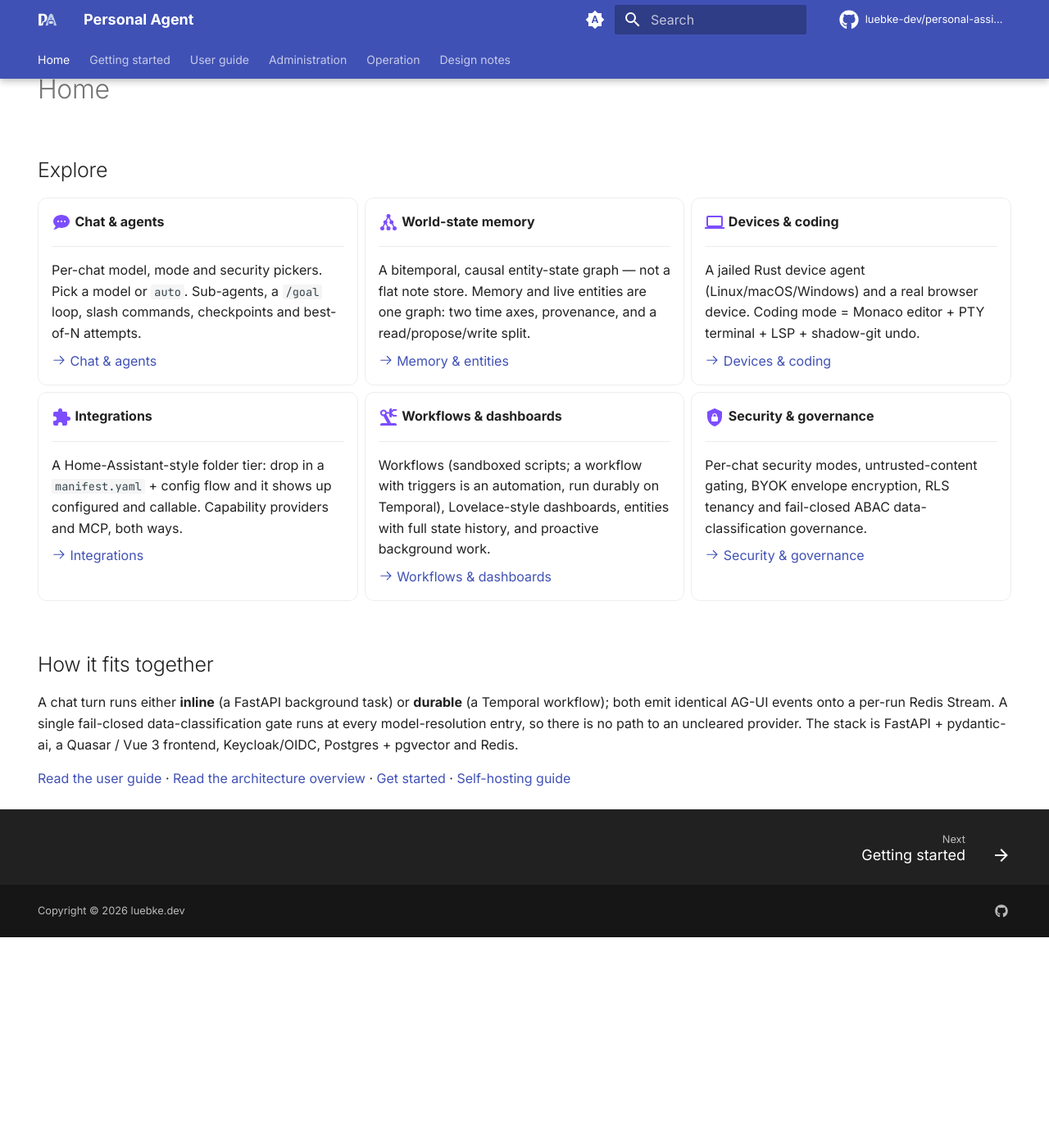
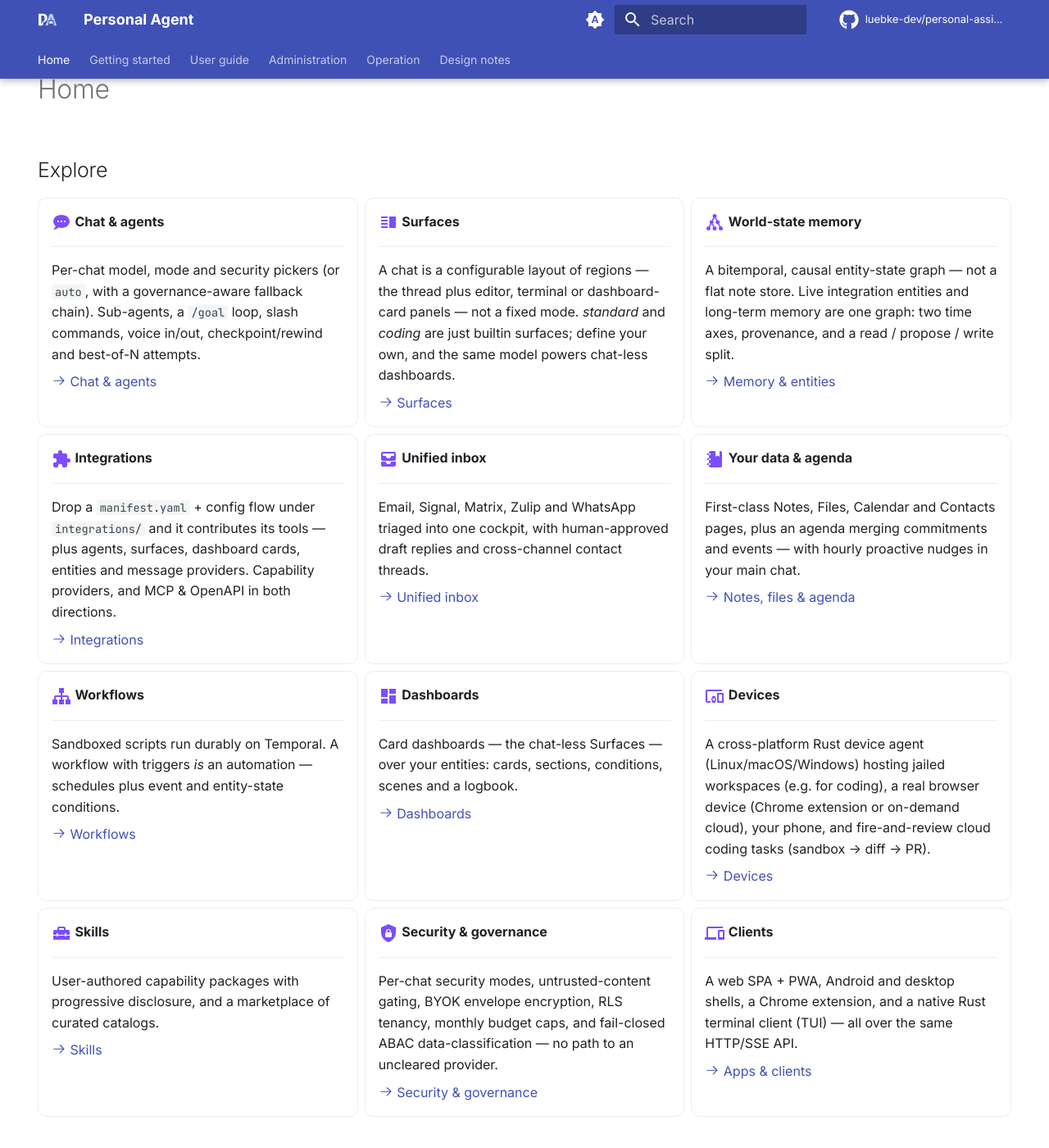
Before and after one commit to personal-agent-org/docs, an MkDocs documentation site: the page built from docs/index.md, in a window 1280 px wide and 1400 px high, scrolled down 678 px. Shown: the whole window at 82% size. Built offline with MkDocs 1.6.1 and Material for MkDocs 9.7.7, drawn with Linux system fonts in a browser that asks for light colours; comment, search, counter and statistics services are not loaded; before the commit the page ends 1821 px from its top, so only the background shows below that; some of the changed text lies outside the part shown.

Commit message:
docs(home): rebuild the docs landing from the README + new tagline "Your world, handled."
- Hero headline → "Your world, handled." (was the generic "Your own LLM chat & agent platform").
- Explore grid rebuilt from the README highlights (12 cards): adds Surfaces, Unified inbox,
  Your data & agenda, Dashboards, Devices, Skills, Clients; drops stale wording
  ("Lovelace-style dashboards", "Home-Assistant-style folder tier") and points each card at the
  same docs page the README links to.
- "How it fits together" aligned with the README's architecture-at-a-glance (dropped the stack
  list; added the frozen-contracts link).

Co-Authored-By: Claude Opus 4.8 (1M context) <noreply@anthropic.com>
Claude-Session: https://claude.ai/code/session_016X7DGEuZMjFCbU6wALMU6Z

```diff
--- a/docs/index.md
+++ b/docs/index.md
@@ -14,68 +14,127 @@ hide:
 
     ---
 
-    Per-chat model, mode and security pickers. Pick a model or `auto`. Sub-agents,
-    a `/goal` loop, slash commands, checkpoints and best-of-N attempts.
+    Per-chat model, mode and security pickers (or `auto`, with a governance-aware
+    fallback chain). Sub-agents, a `/goal` loop, slash commands, voice in/out,
+    checkpoint/rewind and best-of-N attempts.
 
     [:octicons-arrow-right-24: Chat & agents](features/chat.md)
+
+-   :material-view-split-vertical:{ .lg .middle } __Surfaces__
+
+    ---
+
+    A chat is a configurable layout of regions — the thread plus editor, terminal
+    or dashboard-card panels — not a fixed mode. *standard* and *coding* are just
+    builtin surfaces; define your own, and the same model powers chat-less dashboards.
+
+    [:octicons-arrow-right-24: Surfaces](design/surfaces.md)
 
 -   :material-graph:{ .lg .middle } __World-state memory__
 
     ---
 
-    A bitemporal, causal entity-state graph — not a flat note store. Memory and live
-    entities are one graph: two time axes, provenance, and a read/propose/write split.
+    A bitemporal, causal entity-state graph — not a flat note store. Live integration
+    entities and long-term memory are one graph: two time axes, provenance, and a
+    read / propose / write split.
 
     [:octicons-arrow-right-24: Memory & entities](features/memory.md)
-
--   :material-laptop:{ .lg .middle } __Devices & coding__
-
-    ---
-
-    A jailed Rust device agent (Linux/macOS/Windows) and a real browser device.
-    Coding mode = Monaco editor + PTY terminal + LSP + shadow-git undo.
-
-    [:octicons-arrow-right-24: Devices & coding](features/coding.md)
 
 -   :material-puzzle:{ .lg .middle } __Integrations__
 
     ---
 
-    A Home-Assistant-style folder tier: drop in a `manifest.yaml` + config flow
-    and it shows up configured and callable. Capability providers and MCP, both ways.
+    Drop a `manifest.yaml` + config flow under `integrations/` and it contributes its
+    tools — plus agents, surfaces, dashboard cards, entities and message providers.
+    Capability providers, and MCP & OpenAPI in both directions.
 
     [:octicons-arrow-right-24: Integrations](features/integrations.md)
 
--   :material-robot-industrial:{ .lg .middle } __Workflows & dashboards__
+-   :material-inbox-multiple:{ .lg .middle } __Unified inbox__
 
     ---
 
-    Workflows (sandboxed scripts; a workflow with triggers is an automation, run
-    durably on Temporal), Lovelace-style dashboards, entities with full state
-    history, and proactive background work.
+    Email, Signal, Matrix, Zulip and WhatsApp triaged into one cockpit, with
+    human-approved draft replies and cross-channel contact threads.
 
-    [:octicons-arrow-right-24: Workflows & dashboards](features/workflows.md)
+    [:octicons-arrow-right-24: Unified inbox](features/inbox.md)
+
+-   :material-notebook:{ .lg .middle } __Your data & agenda__
+
+    ---
+
+    First-class Notes, Files, Calendar and Contacts pages, plus an agenda merging
+    commitments and events — with hourly proactive nudges in your main chat.
+
+    [:octicons-arrow-right-24: Notes, files & agenda](features/notes-files.md)
+
+-   :material-sitemap:{ .lg .middle } __Workflows__
+
+    ---
+
+    Sandboxed scripts run durably on Temporal. A workflow with triggers *is* an
+    automation — schedules plus event and entity-state conditions.
+
+    [:octicons-arrow-right-24: Workflows](features/workflows.md)
+
+-   :material-view-dashboard:{ .lg .middle } __Dashboards__
+
+    ---
+
+    Card dashboards — the chat-less Surfaces — over your entities: cards, sections,
+    conditions, scenes and a logbook.
+
+    [:octicons-arrow-right-24: Dashboards](features/dashboards.md)
+
+-   :material-devices:{ .lg .middle } __Devices__
+
+    ---
+
+    A cross-platform Rust device agent (Linux/macOS/Windows) hosting jailed workspaces
+    (e.g. for coding), a real browser device (Chrome extension or on-demand cloud),
+    your phone, and fire-and-review cloud coding tasks (sandbox → diff → PR).
+
+    [:octicons-arrow-right-24: Devices](features/devices.md)
+
+-   :material-toolbox:{ .lg .middle } __Skills__
+
+    ---
+
+    User-authored capability packages with progressive disclosure, and a marketplace
+    of curated catalogs.
+
+    [:octicons-arrow-right-24: Skills](features/skills.md)
 
 -   :material-shield-lock:{ .lg .middle } __Security & governance__
 
     ---
 
-    Per-chat security modes, untrusted-content gating, BYOK envelope encryption,
-    RLS tenancy and fail-closed ABAC data-classification governance.
+    Per-chat security modes, untrusted-content gating, BYOK envelope encryption, RLS
+    tenancy, monthly budget caps, and fail-closed ABAC data-classification — no path
+    to an uncleared provider.
 
     [:octicons-arrow-right-24: Security & governance](features/security.md)
+
+-   :material-cellphone-link:{ .lg .middle } __Clients__
+
+    ---
+
+    A web SPA + PWA, Android and desktop shells, a Chrome extension, and a native Rust
+    terminal client (TUI) — all over the same HTTP/SSE API.
+
+    [:octicons-arrow-right-24: Apps & clients](features/devices.md#native-apps)
 
 </div>
 
 ## How it fits together { .pa-section-title }
 
 A chat turn runs either **inline** (a FastAPI background task) or **durable** (a
-Temporal workflow); both emit identical AG-UI events onto a per-run Redis Stream.
-A single fail-closed data-classification gate runs at every model-resolution entry,
-so there is no path to an uncleared provider. The stack is FastAPI + pydantic-ai,
-a Quasar / Vue 3 frontend, Keycloak/OIDC, Postgres + pgvector and Redis.
+Temporal workflow); both emit identical **AG-UI** events onto a per-run Redis Stream
+that the API relays to clients over SSE. A single fail-closed data-classification gate
+runs at every model-resolution entry, so there is no path to an uncleared provider.
 
 [Read the user guide](features/index.md) ·
-[Read the architecture overview](architecture/index.md) ·
+[Architecture overview](architecture/index.md) ·
+[Frozen contracts](architecture/frozen-contracts.md) ·
 [Get started](getting-started/index.md) ·
 [Self-hosting guide](self-hosting.md)
--- a/overrides/home.html
+++ b/overrides/home.html
@@ -18,7 +18,7 @@
             <img src="{{ 'assets/mark.svg' | url }}" alt="Personal Agent" width="84" height="84">
           </picture>
           <h1 class="pa-hero__title">
-            Your own LLM chat &amp; agent platform
+            Your world, handled.
           </h1>
           <p class="pa-hero__subtitle">
             A self-hostable LLM chat &amp; agent platform on a durable runtime. Per-user agents
```
